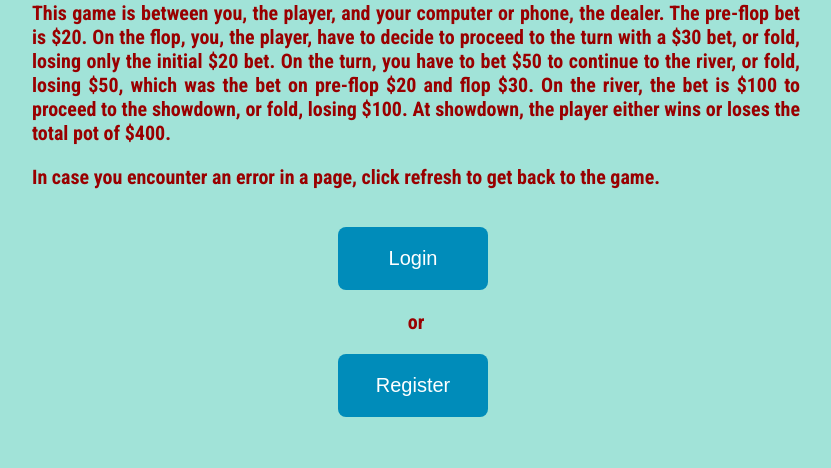
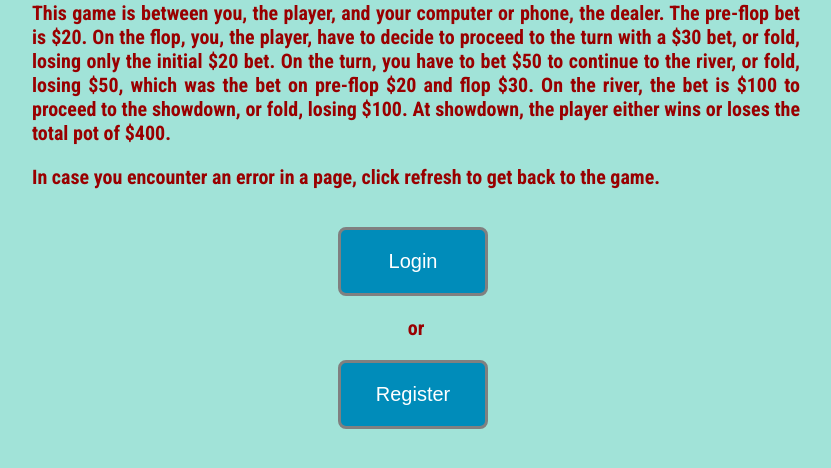
Before and after one commit to OrlyS112561/pokergameweb, a Flask app: page / in a window 1536 px wide. Shown: the part 250-718 px from the top of the page, without its empty margins (352-1183 px from the left). Run offline with Flask 2, Linux system fonts and the light colour scheme.

Commit message:
put border on buttons

```diff
--- a/static/styles.css
+++ b/static/styles.css
@@ -370,6 +370,8 @@ h3 {
     font-size: 20px;
     margin-left: 15px;
     padding: 20px 30px;
+    border: solid;
+    border-color: grey;
 }
 
 .button1 {
```
